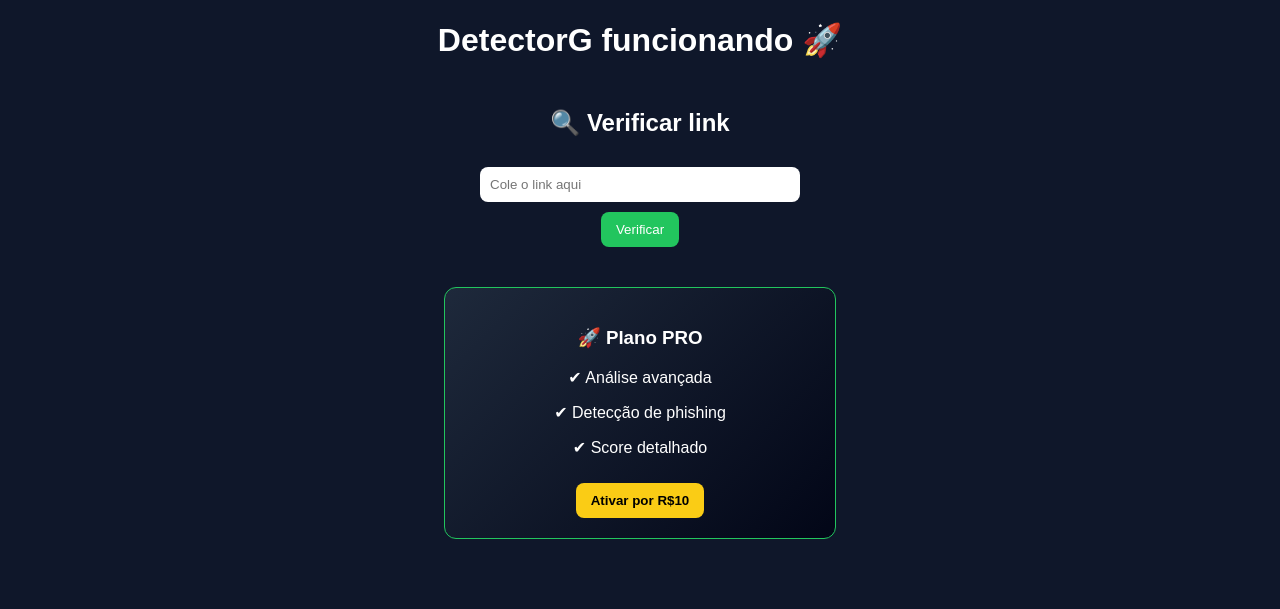
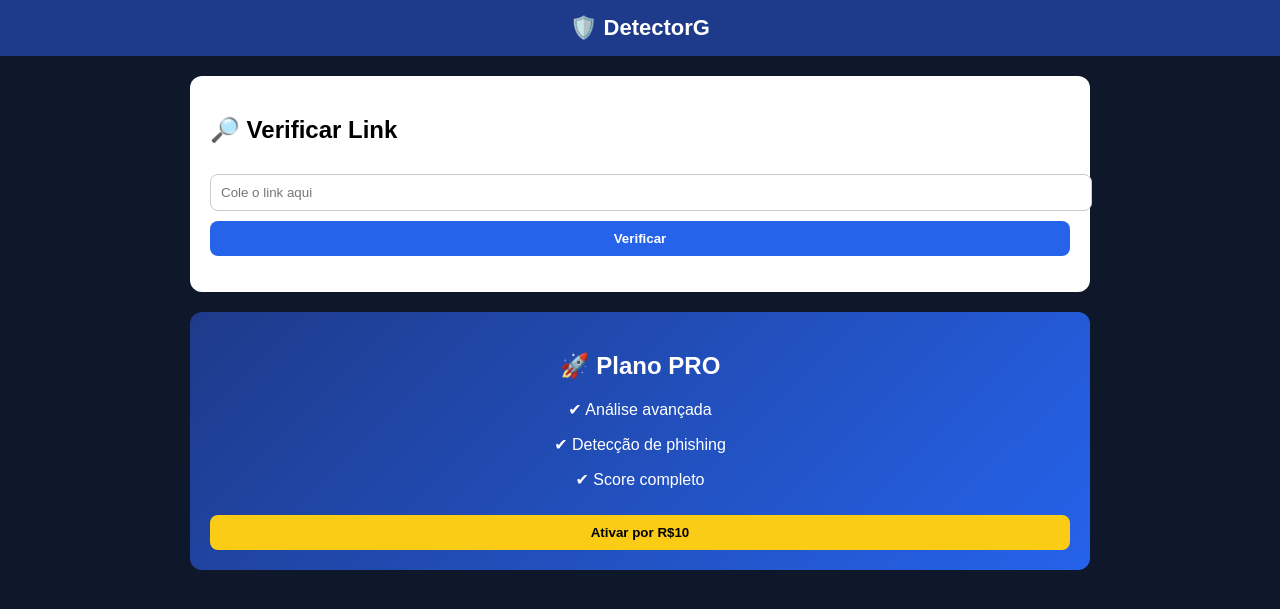
Before and after one commit to miqueiasevi/DetectorG, a Flask app: page / in a window 1280 px wide. Shown: the top 609 px of the page. Run offline with Flask 3, Linux system fonts and the light colour scheme.

Commit message:
Refactor HTML structure and styles in index.html

```diff
--- a/templates/index.html
+++ b/templates/index.html
@@ -8,54 +8,67 @@
 
 <style>
 body {
+  margin: 0;
+  font-family: Arial;
   background: #0f172a;
   color: white;
-      font-family: Arial;
+}
+
+header {
+  background: #1e3a8a;
+  padding: 15px;
   text-align: center;
+  font-size: 22px;
+  font-weight: bold;
 }
 
 .container {
-      margin-top: 50px;
+  max-width: 900px;
+  margin: auto;
+  padding: 20px;
+}
+
+.card {
+  background: white;
+  color: black;
+  padding: 20px;
+  border-radius: 12px;
+  margin-bottom: 20px;
 }
 
 input {
+  width: 100%;
   padding: 10px;
-      width: 300px;
+  margin-top: 10px;
   border-radius: 8px;
-      border: none;
-      margin-top: 10px;
+  border: 1px solid #ccc;
 }
 
 button {
-      padding: 10px 15px;
   margin-top: 10px;
+  padding: 10px;
+  width: 100%;
+  border: none;
   border-radius: 8px;
-      border: none;
+  background: #2563eb;
+  color: white;
+  font-weight: bold;
   cursor: pointer;
 }
 
-    .btn-principal {
-      background: #22c55e;
-      color: white;
-    }
-
 .pro-card {
-      margin: 40px auto;
-      max-width: 350px;
+  background: linear-gradient(135deg, #1e3a8a, #2563eb);
   padding: 20px;
   border-radius: 12px;
-      background: linear-gradient(135deg, #1e293b, #020617);
-      border: 1px solid #22c55e;
+  text-align: center;
 }
 
 .pro-btn {
   background: #facc15;
   color: black;
-      font-weight: bold;
 }
 
-    textarea {
-      width: 100%;
+#pix-area img {
   margin-top: 10px;
 }
 </style>
@@ -63,33 +76,28 @@
 
 <body>
 
-<h1>DetectorG funcionando 🚀</h1>
+<header>
+  🛡️ DetectorG
+</header>
 
 <div class="container">
 
   <!-- FREE -->
-  <h2>🔍 Verificar link</h2>
-
-  <input id="link" type="text" placeholder="Cole o link aqui">
-  <br>
-
-  <button class="btn-principal" onclick="verificarLink()">
-    Verificar
-  </button>
-
+  <div class="card">
+    <h2>🔎 Verificar Link</h2>
+    <input id="link" placeholder="Cole o link aqui">
+    <button onclick="verificar()">Verificar</button>
     <p id="resultado"></p>
+  </div>
 
   <!-- PRO -->
   <div class="pro-card">
-    <h3>🚀 Plano PRO</h3>
-
+    <h2>🚀 Plano PRO</h2>
     <p>✔ Análise avançada</p>
     <p>✔ Detecção de phishing</p>
-    <p>✔ Score detalhado</p>
+    <p>✔ Score completo</p>
 
-    <button class="pro-btn" onclick="comprarPro()">
-      Ativar por R$10
-    </button>
+    <button class="pro-btn" onclick="comprar()">Ativar por R$10</button>
 
     <div id="pix-area"></div>
   </div>
@@ -97,11 +105,11 @@
 </div>
 
 <script>
-let usuario = localStorage.getItem("usuario") || "user_teste";
+let usuario = localStorage.getItem("usuario") || "user_" + Math.floor(Math.random()*10000);
 localStorage.setItem("usuario", usuario);
 
 // VERIFICAR LINK
-async function verificarLink() {
+async function verificar() {
   let link = document.getElementById("link").value;
 
   const res = await fetch("/verificar", {
@@ -114,15 +122,13 @@ async function verificarLink() {
 
   if (data.status === "ok") {
     document.getElementById("resultado").innerHTML =
-      `<b>Nível:</b> ${data.resultado.nivel} <br>
-       <b>Riscos:</b> ${data.resultado.riscos.join(", ")}`;
-  } else {
-    document.getElementById("resultado").innerText = data.mensagem;
+      "Nível: " + data.resultado.nivel +
+      "<br>Riscos: " + data.resultado.riscos.join(", ");
   }
 }
 
-// PAGAMENTO PIX
-async function comprarPro() {
+// COMPRAR PRO
+async function comprar() {
   const res = await fetch("/criar_pagamento", {
     method: "POST",
     headers: {"Content-Type": "application/json"},
@@ -138,8 +144,6 @@ async function comprarPro() {
       <p>PIX copia e cola:</p>
       <textarea>${data.pix}</textarea>
     `;
-  } else {
-    alert("Erro ao gerar pagamento");
   }
 }
 </script>
```
Lines whose indentation alone changed are shown as unchanged.
